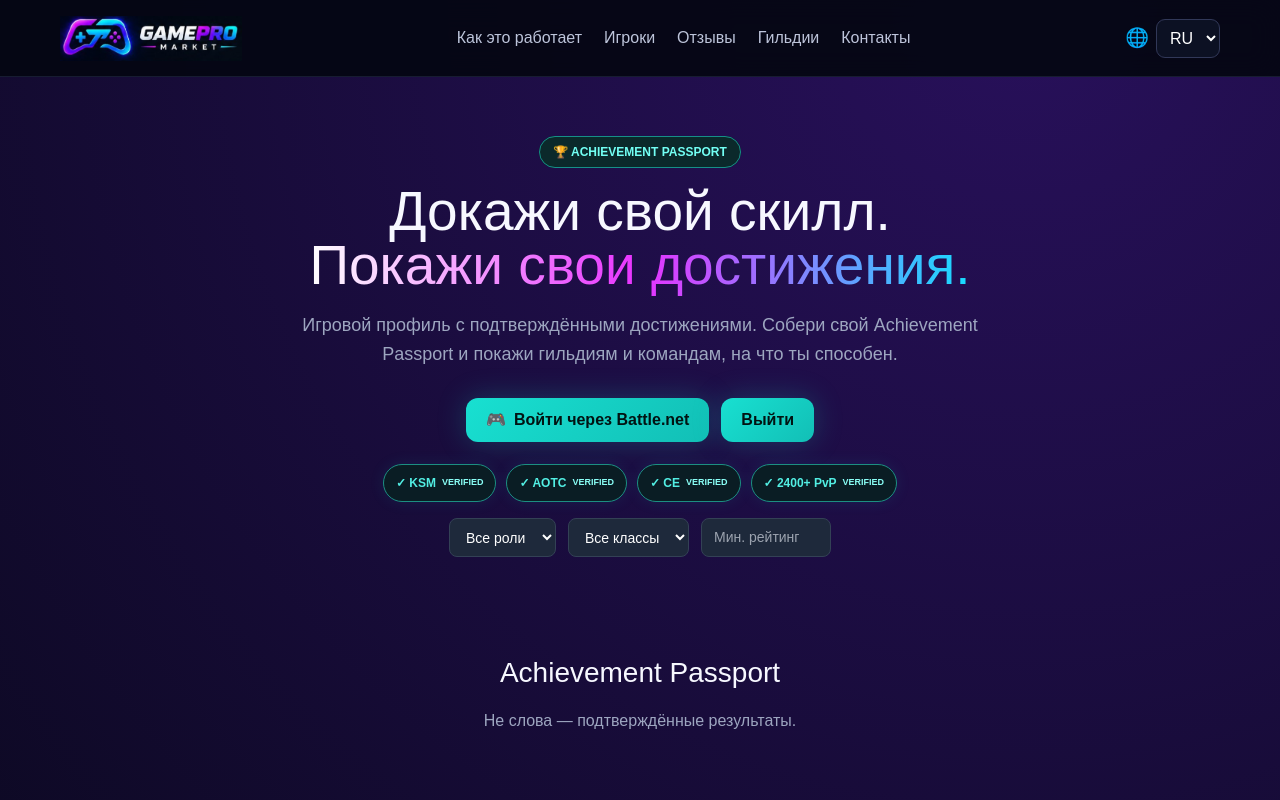
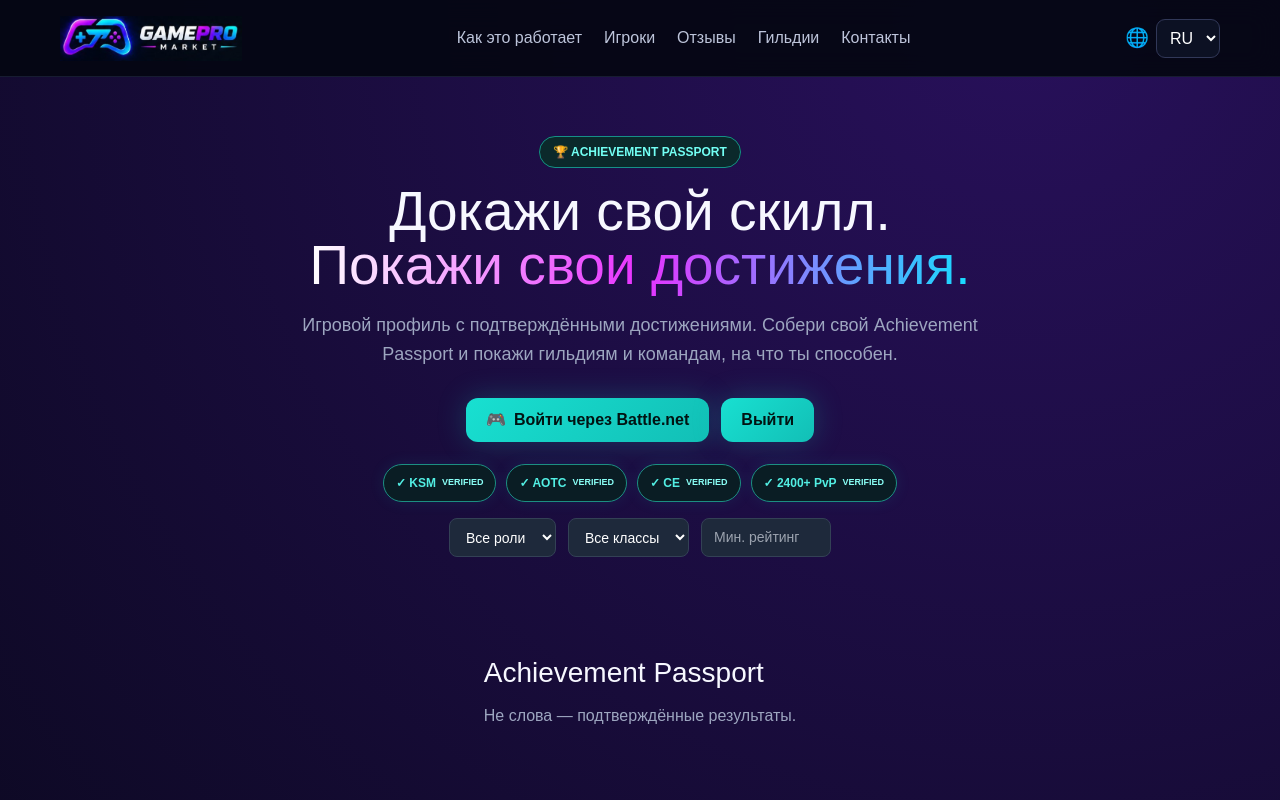
Before and after one commit to vesttrading/gamepro-market, a Next.js app: page / in a window 1280 px wide. Shown: the top 800 px of the page. Built offline with nearby package versions, Linux system fonts and the light colour scheme; no server answers.

Commit message:
Update sectionHead styles for better layout
Refactor styles for sectionHead to improve alignment and layout.

```diff
--- a/app/globals.css
+++ b/app/globals.css
@@ -61,12 +61,26 @@ div[style*="justifyContent: \"space-between\""] {
   margin: 0 auto 0 auto !important;
 }
 
-/* 3. Выравниваем элементы внутри строки, чтобы они стояли красиво */
-.sectionHead > div:first-child {
+/* Выравниваем контент внутри верхней панели по левому краю */
+.sectionHead {
     display: flex !important;
-    flex-direction: column !important;
-    align-items: center !important;
-    margin-top: 0 !important;  /* ДОБАВЬТЕ ЭТУ СТРОКУ */
+    align-items: center !important;     /* Центрирует иконку и текст по горизонтальной оси */
+    justify-content: center !important; /* Удерживает всю группу по центру карточки */
+}
+
+/* Прижимаем текст внутри текстового блока влево */
+.sectionHead > div {
+    text-align: left !important;
+}
+
+/* Выстраиваем имя, описание и кнопку VERIFIED строго друг под другом по левой линии */
+.sectionHead h1,
+.sectionHead p,
+.sectionHead button,
+.sectionHead [class*="verified"] {
+    margin-left: 0 !important;
+    margin-right: auto !important;
+    text-align: left !important;
 }
 
 .sectionHead > div:first-child > p,
@@ -83,22 +97,6 @@ div[style*="justifyContent: \"space-between\""] {
     margin: 20px auto 140px auto !important;
     padding: 0 !important;
     box-sizing: border-box !important;
-}
-
-/* Работаем точечно с элементами внутри одной карточки */
-.sectionHead > div:first-child h1,
-.sectionHead > div:first-child p,
-.sectionHead > div:first-child button,
-.sectionHead > div:first-child div {
-    align-self: flex-start !important; /* Принудительно прижимает элемент к левому краю */
-    text-align: left !important;        /* Выравнивает текст внутри элемента по левому краю */
-}
-
-/* Сдвигаем саму галочку VERIFIED влево, если она обернута в кнопку или ссылку */
-.sectionHead button,
-.sectionHead a {
-    margin-left: 0 !important;
-    margin-right: auto !important;
 }
 
 /* 1. Полный сброс вертикального контейнера в паспорте */
```
